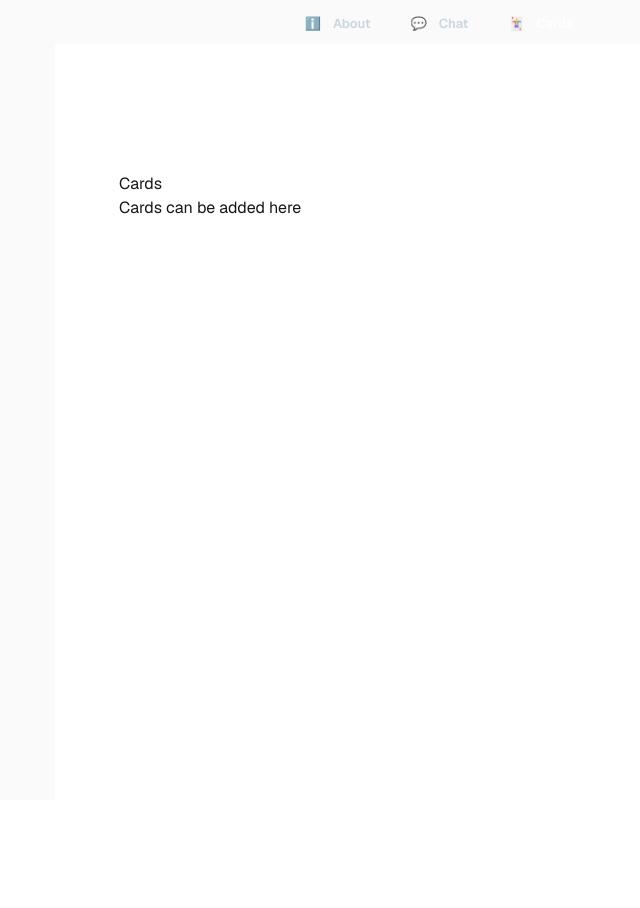
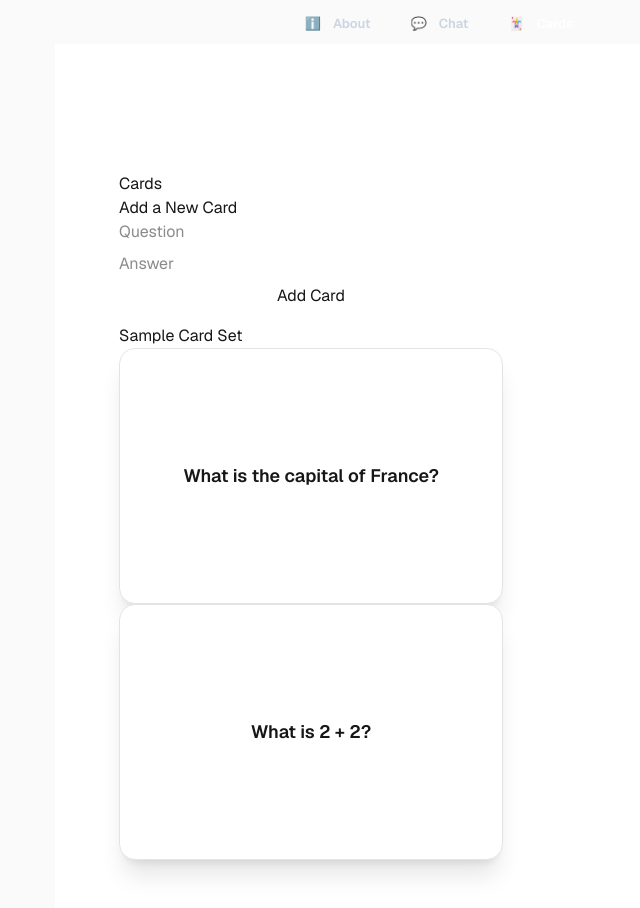
Before and after one commit to roborew/next-ai, a Next.js app: page /cards in a window 1280 px wide. Shown: the top 908 px of the page, without its empty margins (201-841 px from the left). Before the commit the page ends 800 px from the top, so only its background shows below. Built offline with nearby package versions, Linux system fonts and the light colour scheme.

Commit message:
Basic Carding adding feature

```diff
--- /dev/null
+++ b/src/app/cards/_components/Card.tsx
@@ -0,0 +1,36 @@
+"use client";
+
+import { useState } from "react";
+
+export type CardProps = {
+  question: string;
+  answer: string;
+};
+
+export const Card = ({ question, answer }: CardProps) => {
+  const [showAnswer, setShowAnswer] = useState(false);
+
+  return (
+    <div className="w-96 perspective-[1000px]">
+      <button
+        type="button"
+        onClick={() => setShowAnswer((shown) => !shown)}
+        aria-pressed={showAnswer}
+        className={`relative block h-64 w-full cursor-pointer transform-3d text-center transition-transform duration-500 focus-visible:outline-2 focus-visible:outline-offset-4 focus-visible:outline-blue-500 ${
+          showAnswer ? "rotate-y-180" : ""
+        }`}
+      >
+        <span className="absolute inset-0 flex items-center justify-center rounded-2xl border border-zinc-200 bg-white p-6 text-lg font-semibold shadow-xl backface-hidden dark:border-zinc-700 dark:bg-zinc-900">
+          {question}
+        </span>
+
+        <span
+          aria-hidden={!showAnswer}
+          className="absolute inset-0 flex items-center justify-center rounded-2xl border border-zinc-200 bg-white p-6 text-base shadow-xl backface-hidden rotate-y-180 dark:border-zinc-700 dark:bg-zinc-900"
+        >
+          {answer}
+        </span>
+      </button>
+    </div>
+  );
+};
--- /dev/null
+++ b/src/app/cards/_components/CardSet.tsx
@@ -0,0 +1,17 @@
+import { CardProps, Card } from "@/app/cards/_components/Card";
+
+export type CardSetProps = {
+  SetName: string;
+  CardList: CardProps[];
+};
+
+export const CardSet = ({ SetName, CardList }: CardSetProps) => {
+  return (
+    <>
+      <h3>{SetName}</h3>
+      {CardList.map((card, index) => (
+        <Card key={index} question={card.question} answer={card.answer} />
+      ))}
+    </>
+  );
+};
--- a/src/app/cards/page.tsx
+++ b/src/app/cards/page.tsx
@@ -1,8 +1,47 @@
+"use client";
+
+import { useState } from "react";
+import { CardSet, CardSetProps } from "./_components/CardSet";
+
+const CardSetData: CardSetProps = {
+  SetName: "Sample Card Set",
+  CardList: [
+    { question: "What is the capital of France?", answer: "Paris" },
+    { question: "What is 2 + 2?", answer: "4" },
+  ],
+};
+
 export default function Page() {
+  const [cardSet, setCardSet] = useState<CardSetProps>(CardSetData);
+
+  async function handleAddCard(event: React.SubmitEvent<HTMLFormElement>) {
+    event.preventDefault();
+    console.log("Form submitted:", event.currentTarget);
+    const formData = new FormData(event.currentTarget);
+    const question = formData.get("question") as string;
+    const answer = formData.get("answer") as string;
+    console.log("Adding card:", { question, answer });
+    if (question && answer) {
+      setCardSet({
+        SetName: cardSet.SetName,
+        CardList: [{ question, answer }, ...cardSet.CardList],
+      });
+      event.currentTarget.reset();
+    }
+  }
+
   return (
     <div>
       <h1>Cards</h1>
-      Cards can be added here
+      <div className="mb-4">
+        <h2>Add a New Card</h2>
+        <form className="flex flex-col gap-2" onSubmit={handleAddCard}>
+          <input name="question" type="text" placeholder="Question" />
+          <input name="answer" type="text" placeholder="Answer" />
+          <button type="submit">Add Card</button>
+        </form>
+      </div>
+      <CardSet SetName={cardSet.SetName} CardList={cardSet.CardList} />{" "}
     </div>
   );
 }
--- /dev/null
+++ b/tests/fixtures/card.ts
@@ -0,0 +1,9 @@
+import { CardSetProps } from "@/app/cards/_components/CardSet";
+
+export const CardSetData: CardSetProps = {
+  SetName: "Sample Card Set",
+  CardList: [
+    { question: "What is the capital of France?", answer: "Paris" },
+    { question: "What is 2 + 2?", answer: "4" },
+  ],
+};
```
Also changed, not shown: 2 other files (tests, documents, lock files or other folders).
